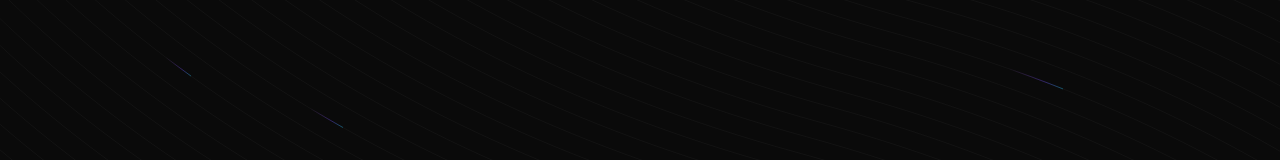
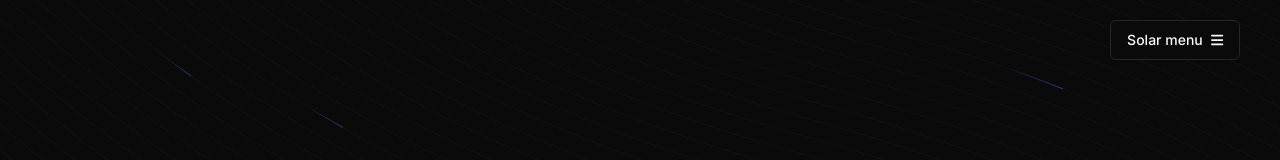
Before and after one commit to Criseda/student_hack_2024, a Next.js app: page /home in a window 1280 px wide. Shown: the top 160 px of the page. Built offline with nearby package versions, Linux system fonts and the light colour scheme.

Commit message:
Implemented SolarMenu within page.tsx

```diff
--- a/src/app/home/page.tsx
+++ b/src/app/home/page.tsx
@@ -3,6 +3,7 @@ import { useEffect } from "react";
 import HomePage from "@/components/HomePage";
 import Navbar from "@/components/Navbar";
 import Planets from "@/components/Planets";
+import SolarMenu from "@/components/SolarMenu";
 
 export default function Home() {
   useEffect(() => {
@@ -11,9 +12,12 @@ export default function Home() {
   return (
     <>
       <div className="relative w-screen overflow-hidden">
-          <Navbar />
-          <HomePage />
-          <Planets />
+        <Navbar />
+        <HomePage />
+        <Planets />
+        <div className="fixed top-5 right-10 z-50">
+          <SolarMenu />
+        </div>
       </div>
     </>
   );
```
